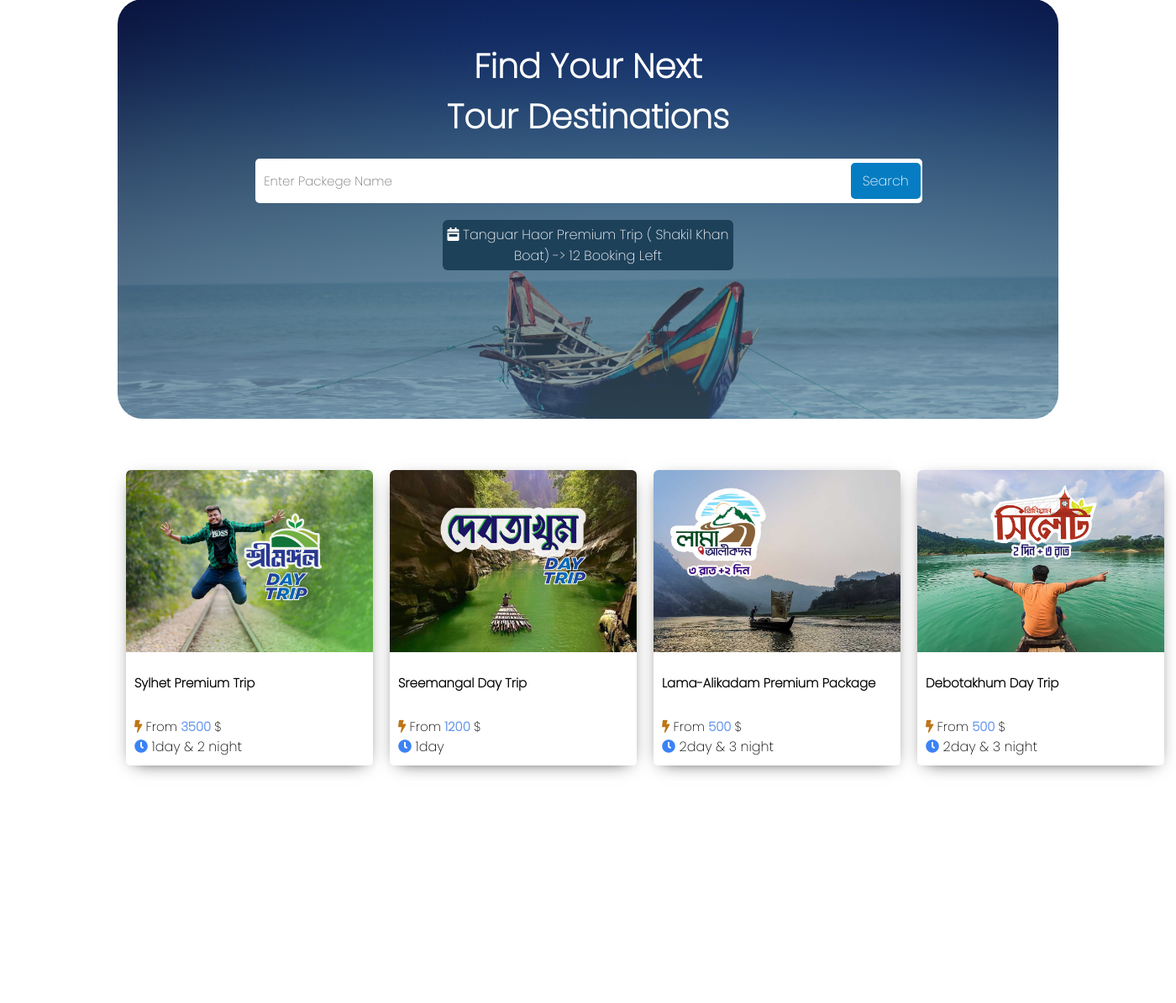
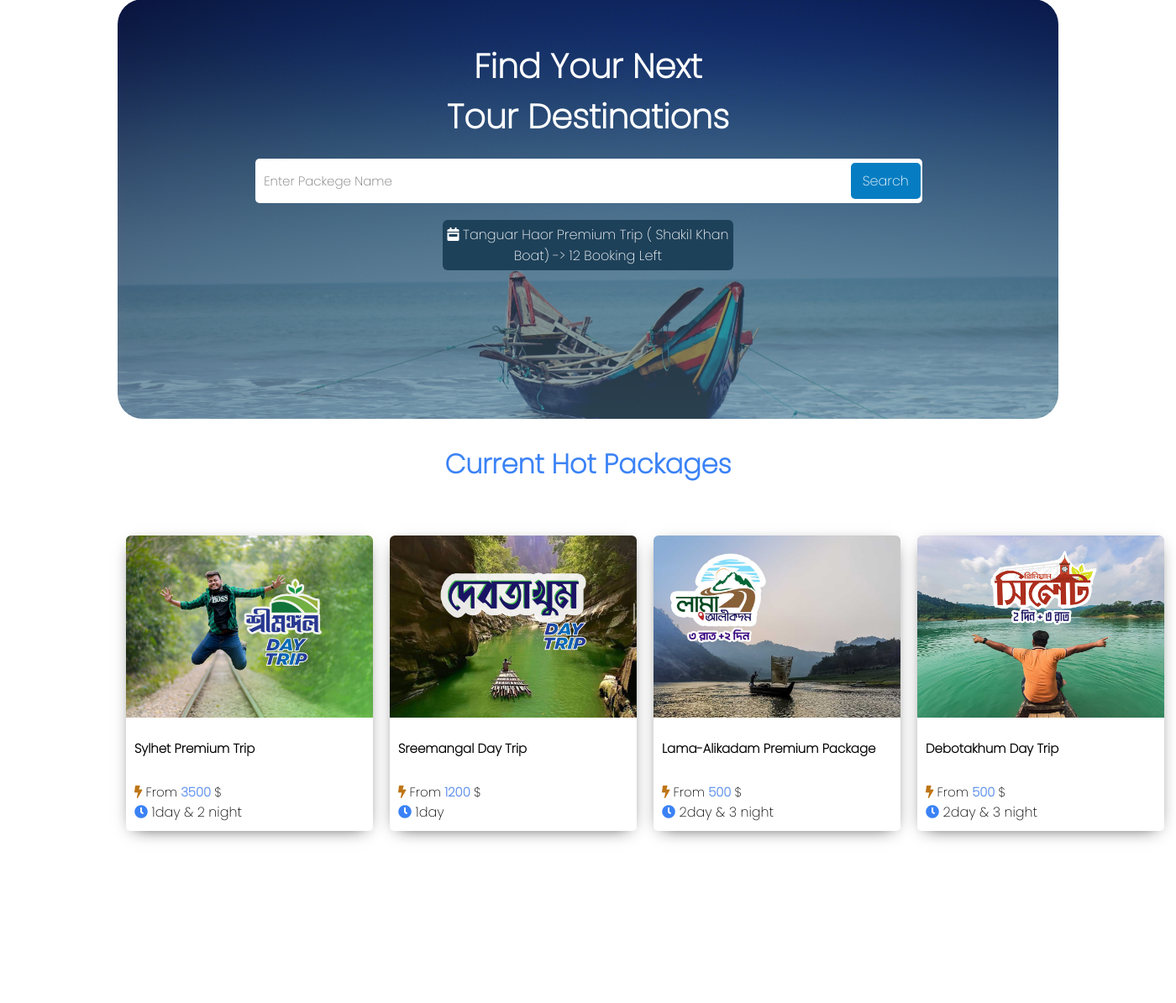
Before and after one commit to Salemah/webprojectfinal, a PHP site: page / in a window 1400 px wide. Shown: the part 130-1325 px from the top of the page at 84% size. Before the commit the page ends 1054 px from the top, so only its background shows below. Run offline with PHP 8.4, Linux system fonts and the light colour scheme.

Commit message:
image card added

```diff
--- a/index.html
+++ b/index.html
@@ -54,7 +54,9 @@
       </div>
     </section>
     <!-- image section complete -->
-    <main class="Image-card-section container">
+    <main >
+        <h1 id="packege-header">Current Hot Packages</h1>
+       <div class="Image-card-section container">
       <div class="image-cards">
           <div class="image-card">
               <div class="image-card-banner">
@@ -108,15 +110,13 @@
               </div>
 
           </div>
+ </div>
+</div>
+<!-- image card  -->
+  </main>
+  <!-- image carosel start -->
+  <section>
 
-
-
-
-
-
-
-
-      </div>
-  </main>
+  </section>
 </body>
 </html>
--- a/style.css
+++ b/style.css
@@ -129,6 +129,12 @@ height: 500px;
 }
     /* image section complete */
     /* image card start */
+    #packege-header {
+        text-align: center;
+        margin-top: 30px;
+        color:#3B82F6 ;
+        font-weight: 900;
+    }
     .Image-card-section{
         width: 600px;
         margin-right: 100px;
```
